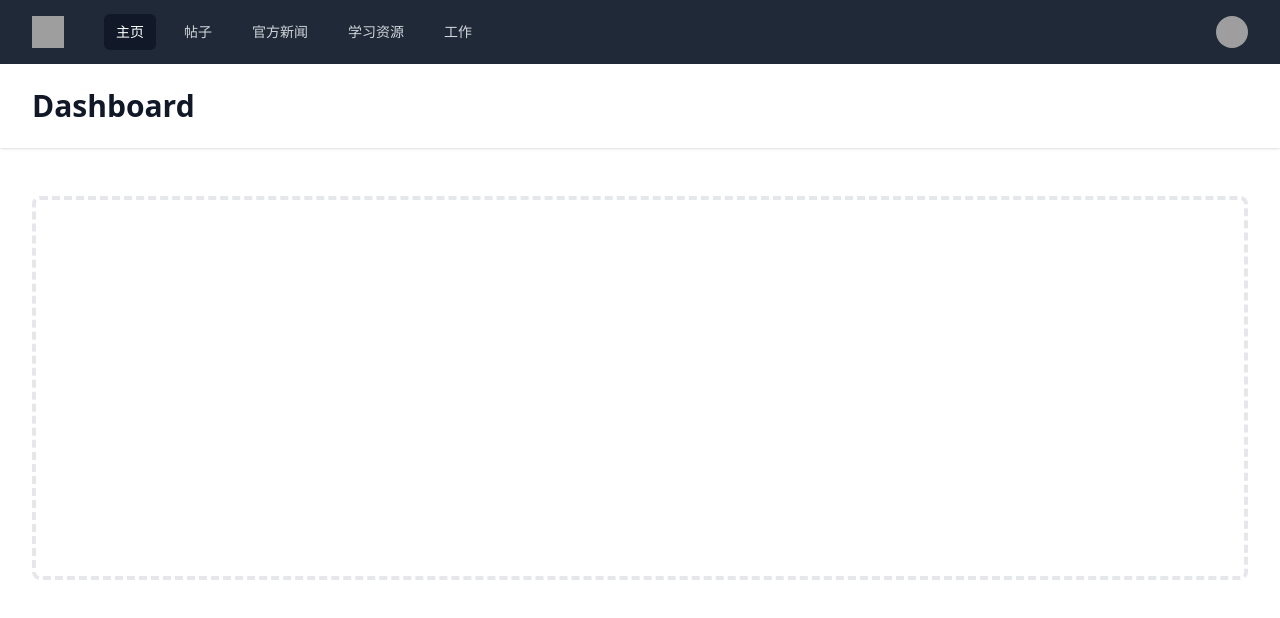
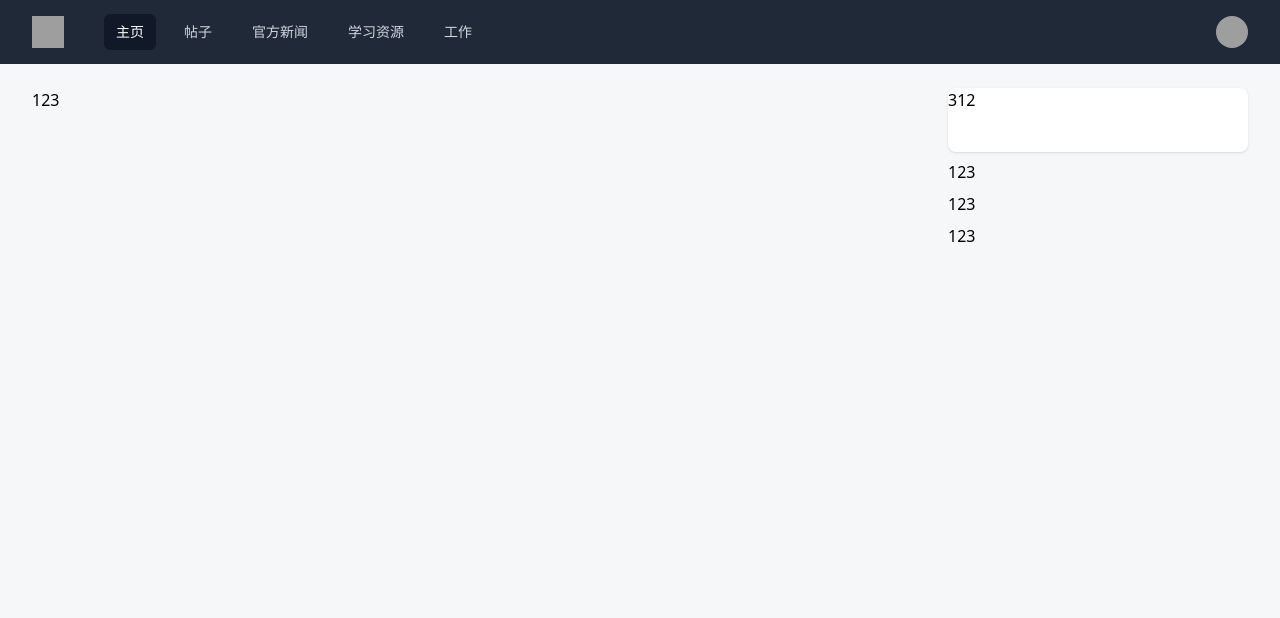
Before and after one commit to Toursslivers/rustlearncom, a Next.js app: page / in a window 1280 px wide. Shown: the top 618 px of the page. Built offline with nearby package versions, Linux system fonts and the light colour scheme; grey boxes are pictures that could not be loaded.

Commit message:
feat: add home layout

```diff
--- a/src/components/home/header.tsx
+++ b/src/components/home/header.tsx
@@ -24,8 +24,9 @@ const userNavigation = [
 ]
 
 const Header = () => {
+  // FF8D3A
   return (
-    <Disclosure as="nav" className="bg-gray-800">
+    <Disclosure as="nav" className="bg-gray-800 fixed top-0 right-0 left-0">
       {({ open }) => (
         <>
           <div className="mx-auto max-w-7xl px-4 sm:px-6 lg:px-8">
@@ -37,14 +38,14 @@ const Header = () => {
                 <div className="hidden md:block">
                   <div className="ml-10 flex items-baseline space-x-4">
                     {navigation.map((item) => (
-                      <a
+                      <Link
                         key={item.name}
                         href={item.href}
                         className={clsx(item.current ? 'bg-gray-900 text-white' : 'text-gray-300 hover:bg-gray-700 hover:text-white', 'rounded-md px-3 py-2 text-sm font-medium')}
                         aria-current={item.current ? 'page' : undefined}
                       >
                         {item.name}
-                      </a>
+                      </Link>
                     ))}
                   </div>
                 </div>
@@ -80,9 +81,9 @@ const Header = () => {
                         {userNavigation.map((item) => (
                           <Menu.Item key={item.name}>
                             {({ active }) => (
-                              <a href={item.href} className={clsx(active ? 'bg-gray-100' : '', 'block px-4 py-2 text-sm text-gray-700')}>
+                              <Link href={item.href} className={clsx(active ? 'bg-gray-100' : '', 'block px-4 py-2 text-sm text-gray-700')}>
                                 {item.name}
-                              </a>
+                              </Link>
                             )}
                           </Menu.Item>
                         ))}
--- a/src/components/home/index.ts
+++ b/src/components/home/index.ts
@@ -1,3 +1,5 @@
 import Header from './header'
+import HomeSearch from './search'
+import Layout from './layout'
 
-export { Header }
+export { Header, HomeSearch, Layout }
--- /dev/null
+++ b/src/components/home/layout.tsx
@@ -0,0 +1,26 @@
+import React from 'react'
+import PostList from './postList'
+import HomeSearch from './search'
+
+const Layout = () => {
+  return (
+    <div className="relative mx-auto max-w-7xl pt-16 sm:px-6 lg:px-8">
+      <div className="flex w-full space-x-4 pt-6">
+        <div className="relative flex flex-1 flex-col">
+          <div className="w-full">
+            <HomeSearch />
+          </div>
+          <PostList />
+        </div>
+        <div className="relative hidden w-[300px] flex-col space-y-2 md:flex">
+          <div className="h-16 w-full rounded-lg bg-white shadow">312</div>
+          <div>123</div>
+          <div>123</div>
+          <div>123</div>
+        </div>
+      </div>
+    </div>
+  )
+}
+
+export default Layout
--- /dev/null
+++ b/src/components/home/postList.tsx
@@ -0,0 +1,11 @@
+import React from 'react'
+
+const PostList = () => {
+  return (
+    <div>
+      <div></div>
+    </div>
+  )
+}
+
+export default PostList
--- /dev/null
+++ b/src/components/home/search.tsx
@@ -0,0 +1,11 @@
+import React from 'react'
+
+const HomeSearch = () => {
+  return (
+    <div>
+      <div>123</div>
+    </div>
+  )
+}
+
+export default HomeSearch
--- a/src/pages/index.tsx
+++ b/src/pages/index.tsx
@@ -1,7 +1,7 @@
 import Head from 'next/head'
 import Image from 'next/image'
 import { Inter } from '@next/font/google'
-import { Header } from '@/components/home'
+import { Header, Layout } from '@/components/home'
 
 const inter = Inter({ subsets: ['latin'] })
 
@@ -15,20 +15,8 @@ export default function Home() {
         <link rel="icon" href="/favicon.ico" />
       </Head>
       <Header />
-
-      <header className="bg-white shadow">
-        <div className="mx-auto max-w-7xl py-6 px-4 sm:px-6 lg:px-8">
-          <h1 className="text-3xl font-bold text-gray-900">Dashboard</h1>
-        </div>
-      </header>
       <main>
-        <div className="mx-auto max-w-7xl py-6 sm:px-6 lg:px-8">
-          {/* Replace with your content */}
-          <div className="px-4 py-6 sm:px-0">
-            <div className="h-96 rounded-lg border-4 border-dashed border-gray-200" />
-          </div>
-          {/* /End replace */}
-        </div>
+        <Layout />
       </main>
     </>
   )
--- a/src/styles/globals.css
+++ b/src/styles/globals.css
@@ -1,3 +1,9 @@
 @tailwind base;
 @tailwind components;
 @tailwind utilities;
+
+@layer base {
+    body {
+        background-color: #f6f7f9;
+    }
+}
```
